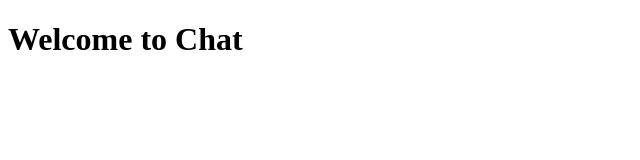
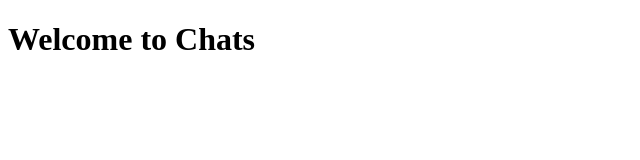
Before and after one commit to SriramJothiswaran/chatapp, a website: page public/index.html in a window 1280 px wide. Shown: the full height of the page, 0-640 px from the left. Drawn offline with Linux system fonts and the light colour scheme.

Commit message:
modified check

```diff
--- a/public/index.html
+++ b/public/index.html
@@ -5,6 +5,6 @@
     <title>Welcome to Chat</title>
 </head>
 <body>
-<h1>Welcome to Chat</h1>
+<h1>Welcome to Chats</h1>
 </body>
 </html>
```
